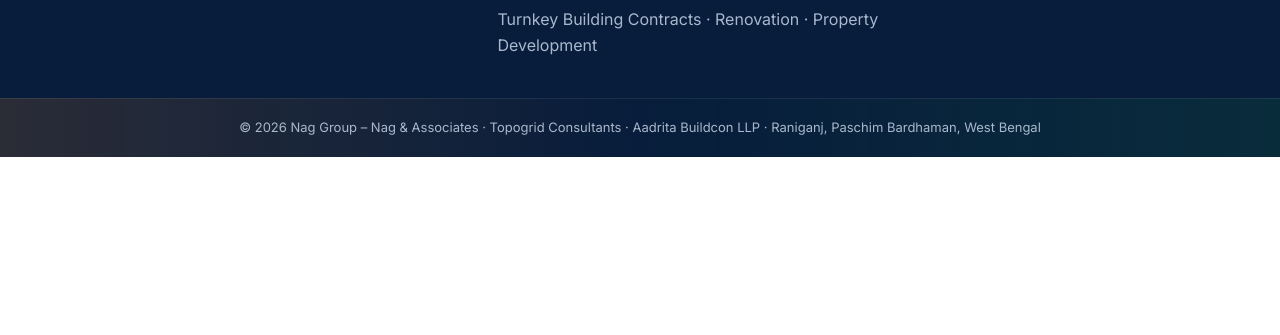
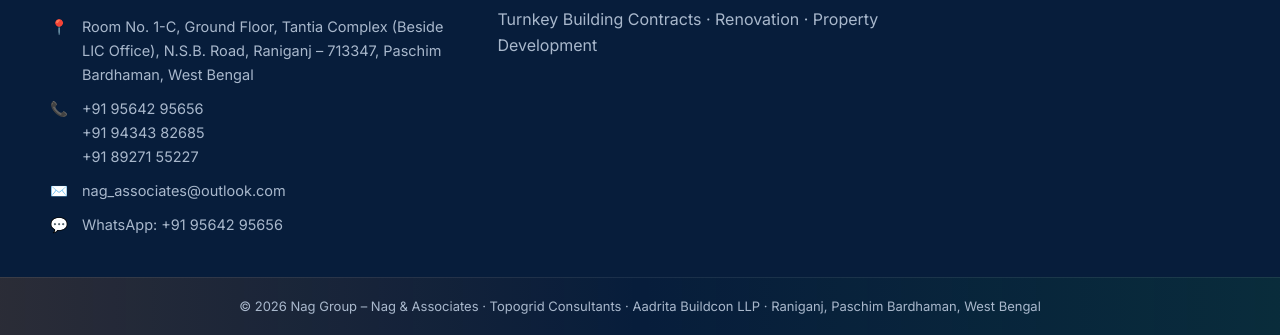
Before and after one commit to sumit218-ux/Nag-Associates-Website, a plain HTML site: page index.html in a window 1280 px wide. Shown: the part 8435-8770 px from the top of the page. Before the commit the page ends 8592 px from the top, so only its background shows below. Drawn offline with nearby package versions, Linux system fonts and the light colour scheme.

Commit message:
Add full address and contact details to footer
Co-Authored-By: Claude Opus 5.5 <noreply@anthropic.com>
Claude-Session: https://claude.ai/code/session_01WrQhbSoPEcSiqkcLBGP6nh

```diff
--- a/assets/css/style.css
+++ b/assets/css/style.css
@@ -415,3 +415,7 @@ h1, h2, h3, h4 { font-family: "Oswald", "Inter", sans-serif; line-height: 1.2; l
   .progress-bar { display: none; }
 }
 .map-btn { margin-top: 14px; }
+.footer-contact { list-style: none; display: grid; gap: 10px; margin-top: 18px; font-size: 14.5px; }
+.footer-contact li { display: flex; gap: 10px; align-items: flex-start; }
+.footer-contact li > span:first-child { flex: 0 0 22px; }
+.footer-contact a:hover { color: #fff; }
--- a/index.html
+++ b/index.html
@@ -395,6 +395,12 @@
         <h4>NAG &amp; ASSOCIATES</h4>
         <p class="footer-tag">Established 2002</p>
         <p>Topographical · Industrial · Infrastructure · Railway Survey &amp; Mapping Solutions</p>
+        <ul class="footer-contact">
+          <li><span>📍</span><a href="https://www.google.com/maps/place/Nag+%26+Associates+Survey+Consultancy/@23.620114,87.113594,17z/data=!4m15!1m8!3m7!1s0x39f7110fd48bf607:0x872045aafcf03e4f!2sNag+%26+Associates+Survey+Consultancy!8m2!3d23.620114!4d87.113594!10e1!16s%2Fg%2F11b5phmmcs!3m5!1s0x39f7110fd48bf607:0x872045aafcf03e4f!8m2!3d23.620114!4d87.113594!16s%2Fg%2F11b5phmmcs?entry=ttu&amp;g_ep=EgoyMDI2MTExNy4wIKXMDSoASAFQAw%3D%3D" target="_blank" rel="noopener">Room No. 1-C, Ground Floor, Tantia Complex (Beside LIC Office), N.S.B. Road, Raniganj – 713347, Paschim Bardhaman, West Bengal</a></li>
+          <li><span>📞</span><span><a href="tel:+919564295656">+91 95642 95656</a><br /><a href="tel:+919434382685">+91 94343 82685</a><br /><a href="tel:+918927155227">+91 89271 55227</a></span></li>
+          <li><span>✉️</span><a href="mailto:nag_associates@outlook.com">nag_associates@outlook.com</a></li>
+          <li><span>💬</span><a href="https://wa.me/919564295656" target="_blank" rel="noopener">WhatsApp: +91 95642 95656</a></li>
+        </ul>
       </div>
       <div>
         <h4>TOPOGRID CONSULTANTS</h4>
```
